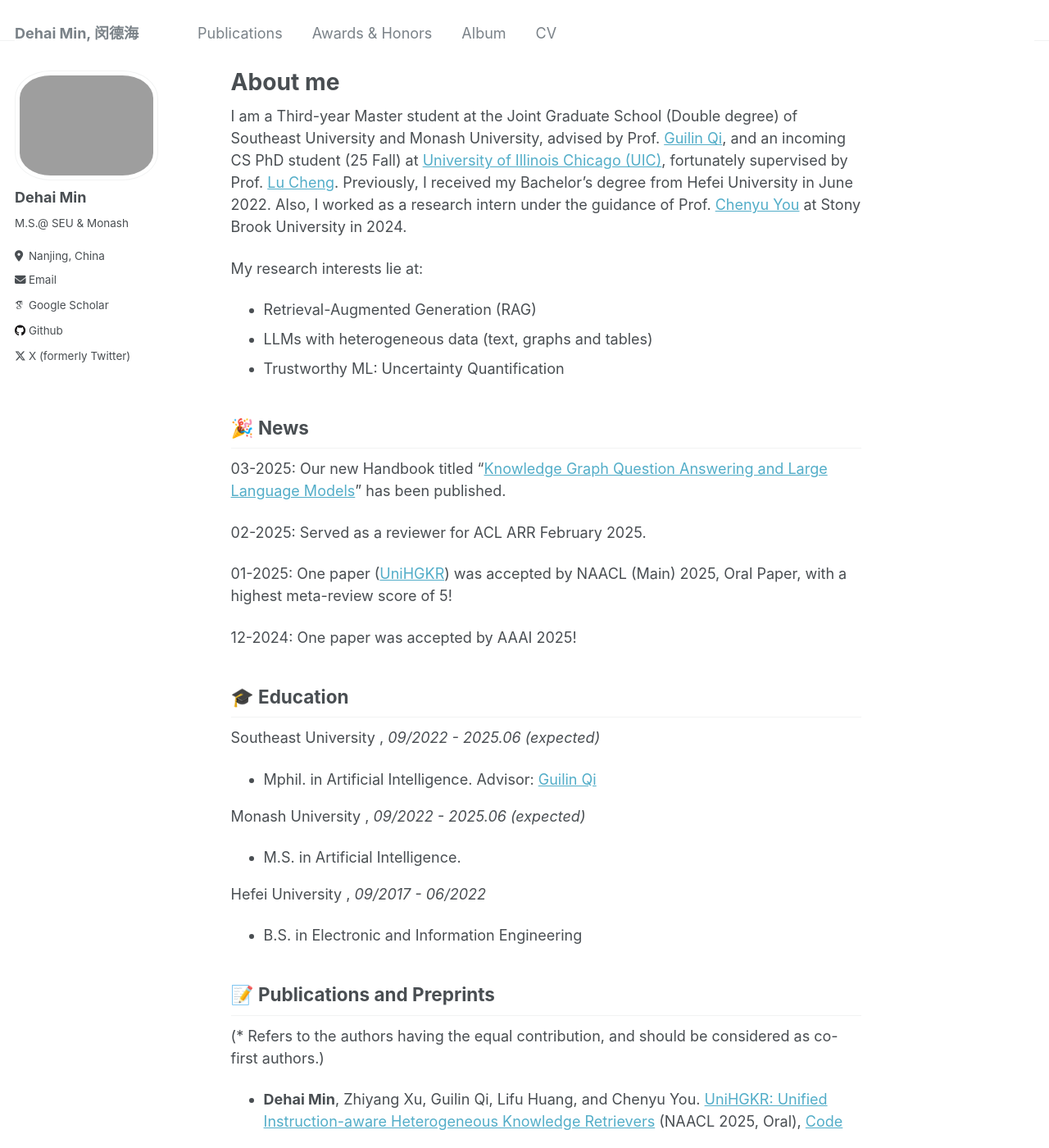
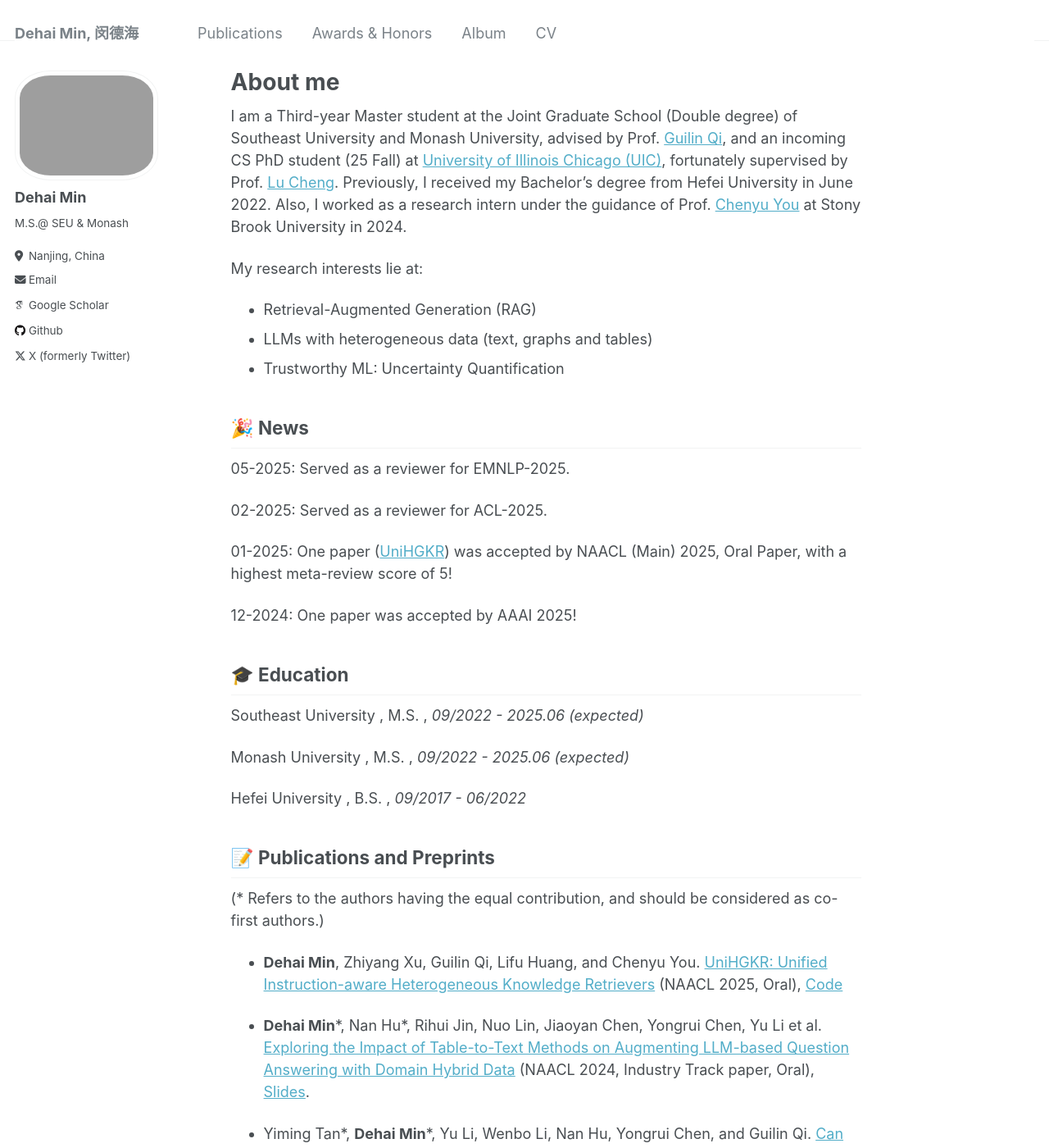
Before and after one commit to ZhishanQ/ZhishanQ.github.io, a Jekyll site: the page built from _pages/about.md, in a window 1280 px wide and 1400 px high. Shown: the whole window at 82% size. Built offline with Jekyll 4.4.1, drawn with Linux system fonts in a browser that asks for light colours; some web fonts are replaced; some of the changed text lies outside the part shown.

Commit message:
Update about.md

```diff
--- a/_pages/about.md
+++ b/_pages/about.md
@@ -18,9 +18,9 @@ My research interests lie at:
 
 ## 🎉 News
 
-03-2025: Our new Handbook titled "[Knowledge Graph Question Answering and Large Language Models](https://ebooks.iospress.nl/doi/10.3233/FAIA250220)" has been published.
+05-2025: Served as a reviewer for EMNLP-2025.
 
-02-2025: Served as a reviewer for ACL ARR February 2025.
+02-2025: Served as a reviewer for ACL-2025.
 
 01-2025: One paper ([UniHGKR](https://arxiv.org/abs/2410.20163)) was accepted by NAACL (Main) 2025, Oral Paper, with a highest meta-review score of 5!
 
@@ -28,18 +28,11 @@ My research interests lie at:
 
 ## 🎓 Education
 
-Southeast University , *09/2022 - 2025.06 (expected)*
+Southeast University , M.S. , *09/2022 - 2025.06 (expected)*
 
-* Mphil. in Artificial Intelligence. Advisor: [Guilin Qi](https://scholar.google.com/citations?user=1gw3LJQAAAAJ&hl=en)
+Monash University , M.S. , *09/2022 - 2025.06 (expected)*
 
-Monash University , *09/2022 - 2025.06 (expected)*
-
-* M.S. in Artificial Intelligence.
-
-Hefei University , *09/2017 - 06/2022*
-
-* B.S. in Electronic and Information Engineering
-
+Hefei University , B.S. ,  *09/2017 - 06/2022*
 
 ## 📝 Publications and Preprints
 (* Refers to the authors having the equal contribution, and should be considered as co-first authors.)
@@ -74,7 +67,7 @@ Stony Brook University , *07/2024 - 11/2024*
 
 ## 👨‍💻 Academic services
 
-* Reviewer of ACL ARR 2025
+* Reviewer of ACL-2025, EMNLP-2025
 
 * Reviewer of IEEE Transactions on Neural Networks and Learning Systems (TNNLS)
 
```
